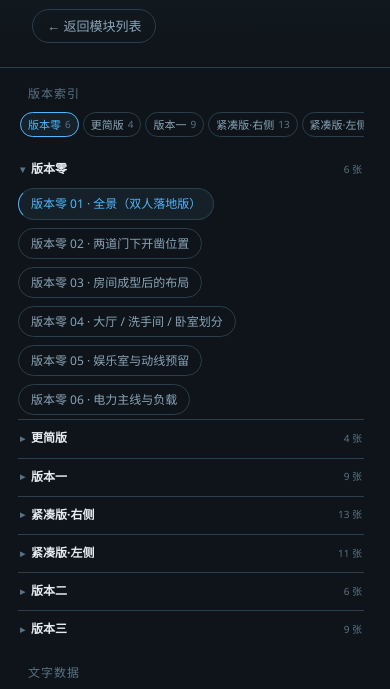
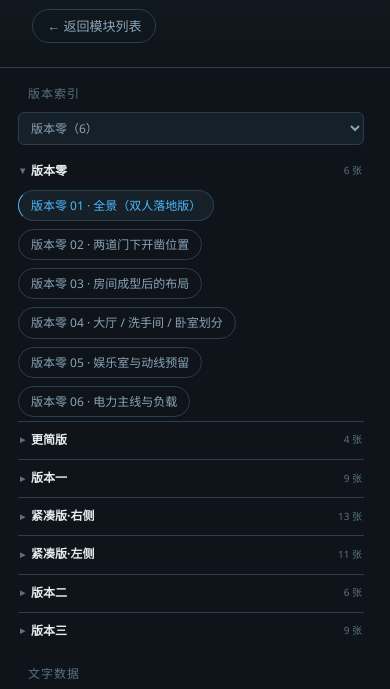
Before and after one commit to s2288156/teach-anything, a website: page oxygen-notes/modules/teleporter-ruins-base.html in a window 390 px wide. Shown: the part 117-806 px from the top of the page. Drawn offline with Linux system fonts and the light colour scheme.

Commit message:
fix(oxygen-notes): 版本索引改为下拉选择
7 个版本 chip 并排容易换行拥挤，改为下拉框，切换时展开对应分组并跳转首图。

```diff
--- a/oxygen-notes/assets/module.js
+++ b/oxygen-notes/assets/module.js
@@ -139,13 +139,16 @@ function renderNav(m) {
 
   if (grouped) {
     const openSeries = initialOpenSeries(groups);
-    html = '<p class="nav-head">版本索引</p><div class="nav-series-chips">' +
-      groups.map(g =>
-        '<a class="nav-series-chip" href="#shot-' + g.start + '" data-series="' + $(g.series) + '">' +
-          $(g.series || '未分组') +
-          '<span class="chip-count">' + g.shots.length + '</span>' +
-        '</a>'
-      ).join('') +
+    html = '<p class="nav-head">版本索引</p>' +
+      '<div class="nav-series-picker">' +
+        '<select id="nav-series-jump" aria-label="选择版本">' +
+          groups.map(g =>
+            '<option value="' + $(g.series) + '"' +
+              (g.series === openSeries ? ' selected' : '') + '>' +
+              $(g.series || '未分组') + '（' + g.shots.length + '）' +
+            '</option>'
+          ).join('') +
+        '</select>' +
       '</div>' +
       groups.map(g =>
         '<details class="nav-series" data-series="' + $(g.series) + '"' +
@@ -173,14 +176,16 @@ function renderNav(m) {
   }
   nav.innerHTML = html;
 
-  // 点版本 chip 时先把目标分组展开，避免跳转后索引仍是收起的。
-  if (grouped) {
-    nav.querySelectorAll('.nav-series-chip').forEach(chip => {
-      chip.addEventListener('click', () => {
-        const target = Array.from(nav.querySelectorAll('details.nav-series'))
-          .find(g => g.dataset.series === chip.dataset.series);
-        if (target) target.open = true;
-      });
+  // 切换版本时先展开目标分组，再跳到该版本首图。
+  const picker = nav.querySelector('#nav-series-jump');
+  if (picker) {
+    picker.addEventListener('change', () => {
+      const target = groups.find(g => g.series === picker.value);
+      if (!target) return;
+      const details = Array.from(nav.querySelectorAll('details.nav-series'))
+        .find(g => g.dataset.series === picker.value);
+      if (details) details.open = true;
+      location.hash = 'shot-' + target.start;
     });
   }
 }
@@ -376,7 +381,7 @@ function bindScrollSpy() {
   const targets = links.map(a => document.getElementById(a.dataset.nav)).filter(Boolean);
   if (!targets.length) return;
 
-  const chips = Array.from(document.querySelectorAll('.nav-series-chip'));
+  const picker = document.getElementById('nav-series-jump');
   const desktop = window.matchMedia('(min-width: 861px)');
 
   const observer = new IntersectionObserver(entries => {
@@ -388,12 +393,9 @@ function bindScrollSpy() {
         a.classList.toggle('active', active);
         if (!active) return;
 
-        // 当前图片属于哪个版本：同步 chip 高亮，并把折叠的分组展开。
+        // 当前图片属于哪个版本：同步下拉选择，并把折叠的分组展开。
         const group = a.closest('details.nav-series');
-        chips.forEach(c =>
-          c.classList.toggle('active',
-            !!group && c.dataset.series === group.dataset.series)
-        );
+        if (picker && group) picker.value = group.dataset.series;
         // 窄屏侧栏在正文上方，自动展开会改变页面高度、把正文顶下去，所以只在桌面端展开。
         if (group && !group.open && desktop.matches) group.open = true;
 
--- a/oxygen-notes/assets/style.css
+++ b/oxygen-notes/assets/style.css
@@ -488,39 +488,25 @@ html, body {
 }
 .nav-shots a { font-size: 12px; }
 
-/* 多版本模块：版本 chip + 可折叠分组 */
-.nav-series-chips {
-  display: flex;
-  flex-wrap: wrap;
-  gap: 4px;
-  margin-bottom: 8px;
-  padding-left: 2px;
+/* 多版本模块：版本下拉 + 可折叠分组 */
+.nav-series-picker { margin-bottom: 8px; }
+.nav-series-picker select {
+  width: 100%;
+  padding: 6px 8px;
+  border: 1px solid var(--border);
+  border-radius: 6px;
+  background: var(--bg-panel);
+  color: var(--text-secondary);
+  font-family: inherit;
+  font-size: 12px;
+  line-height: 1.4;
+  color-scheme: dark;
+  cursor: pointer;
 }
-.nav-series-chip {
-  display: inline-flex;
-  align-items: center;
-  gap: 4px;
-  padding: 3px 7px;
-  border: 1px solid var(--border);
-  border-radius: 999px;
-  color: var(--text-secondary);
-  text-decoration: none;
-  font-size: 11px;
-  line-height: 1.6;
-  transition: background 0.12s, color 0.12s, border-color 0.12s;
-}
-.nav-series-chip:hover {
-  background: var(--bg-panel);
+.nav-series-picker select:focus {
+  outline: none;
+  border-color: var(--accent-oxygen);
   color: var(--text-primary);
-}
-.nav-series-chip.active {
-  background: var(--bg-panel);
-  color: var(--accent-oxygen);
-  border-color: var(--accent-oxygen);
-}
-.chip-count {
-  color: var(--text-dim);
-  font-size: 10px;
 }
 .nav-series + .nav-series {
   margin-top: 2px;
@@ -787,12 +773,6 @@ html, body {
     border-radius: 20px;
     padding: 5px 12px;
   }
-  .nav-series-chips {
-    flex-wrap: nowrap;
-    overflow-x: auto;
-    padding-bottom: 6px;
-  }
-  .nav-series-chip { flex: 0 0 auto; }
   .nav-series-head { padding: 8px 2px; }
   .nav-series .nav-list {
     margin-left: 0;
```
Also changed, not shown: oxygen-notes/AGENTS.md (+1 -1 lines).
